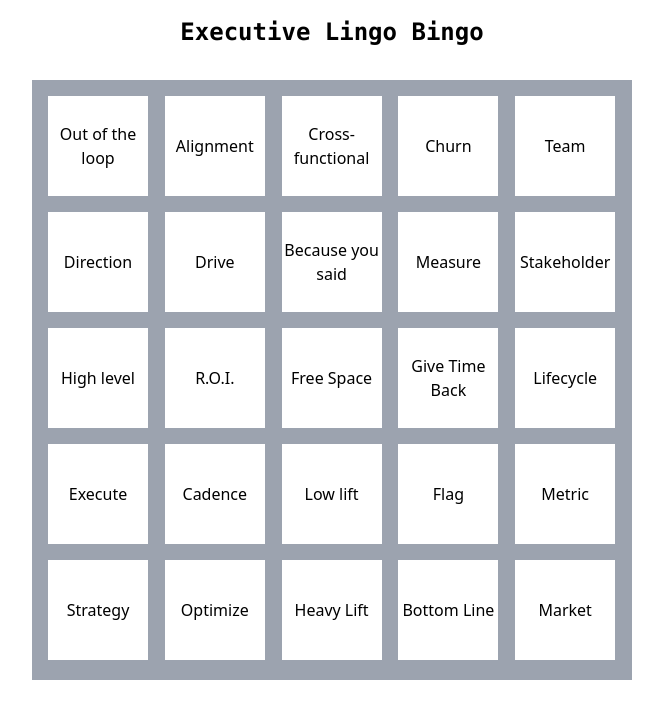
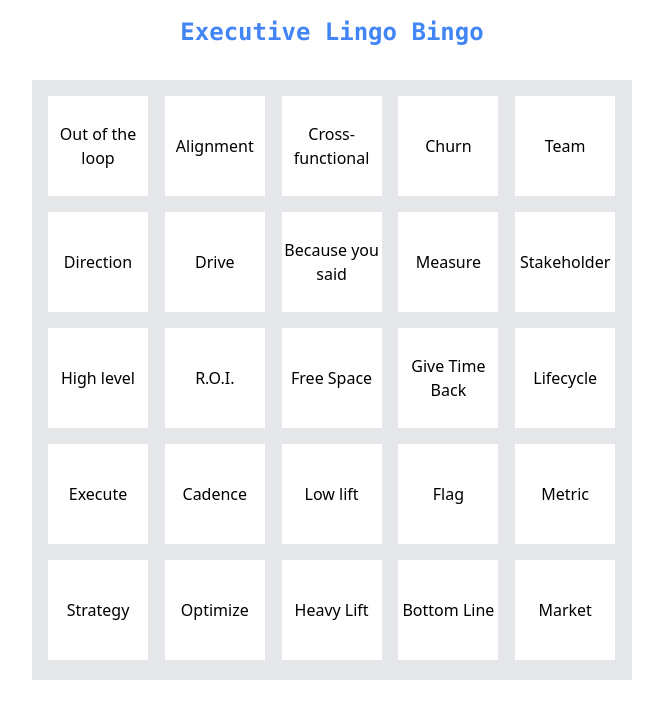
Before and after one commit to itsjustkevin/exec-bingo, a Vue app: page / in a window 1280 px wide. Shown: the top 718 px of the page, without its empty margins (308-971 px from the left). Built offline with nearby package versions, Linux system fonts and the light colour scheme.

Commit message:
added tailwind themes

```diff
--- a/src/App.vue
+++ b/src/App.vue
@@ -1,9 +1,9 @@
 <template>
   <div class="flex flex-col items-center content-center">
-    <div class="text-center text-2xl font-mono font-bold py-4">
+    <div class="text-center text-2xl font-mono font-bold py-4 text-google-blue">
       Executive Lingo Bingo
     </div>
-    <div class="bg-gray-400 m-4 p-4 sm:h-board sm:w-board">
+    <div class="bg-gray-200 m-4 p-4 sm:h-board sm:w-board">
       <div class="grid grid-cols-5 gap-4 text-center">
         <div v-for="word in wordList" :key="word.id">
           <cell :word="word.word"></cell>
--- a/src/components/Cell.vue
+++ b/src/components/Cell.vue
@@ -2,7 +2,7 @@
   <div
     class="bg-white sm:h-square sm:w-square flex justify-center items-center"
     @click="mark(index)"
-    :class="[selected ? 'bg-gray-500 text-white' : '']"
+    :class="[selected ? 'bg-google-blue text-white' : '']"
   >
     {{ word }}
   </div>
--- a/tailwind.config.js
+++ b/tailwind.config.js
@@ -2,7 +2,15 @@ module.exports = {
   purge: [],
   darkMode: false, // or 'media' or 'class'
   theme: {
-    extend: {},
+    extend: {
+      colors: {
+        google: {
+          blue: '#4285F4',
+          red: '#EA4335',
+          yellow: '#FBBC05',
+          green: '#34A853'
+        }
+      },
       height: {
         board: '600px',
         square: '100px'
@@ -10,7 +18,8 @@ module.exports = {
       width: {
         board: '600px',
         square: '100px'
-    }
+      },
+    },
   },
   variants: {
     extend: {},
```
Lines whose indentation alone changed are shown as unchanged.
